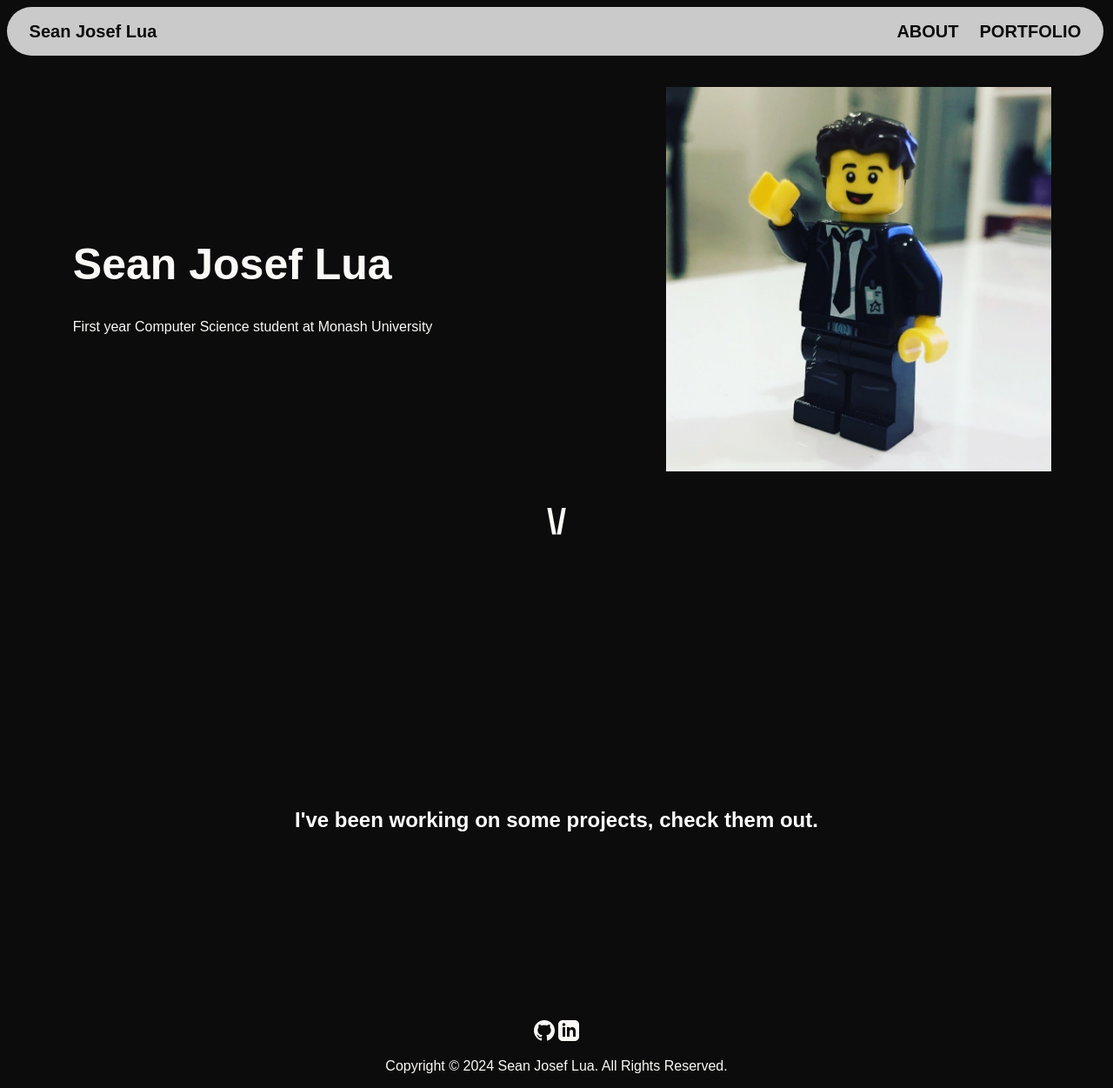
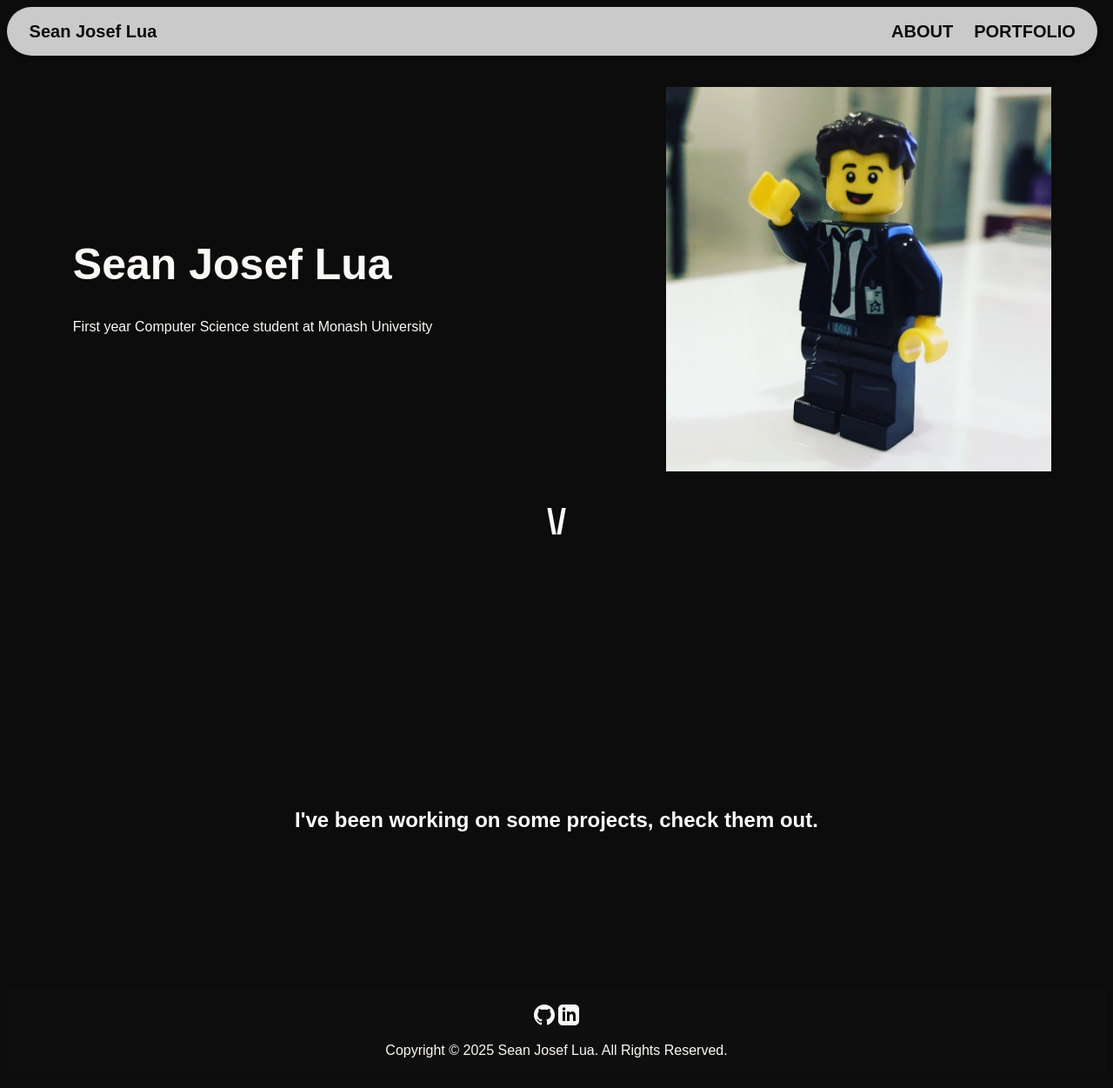
Before and after one commit to sjlua/sjlua.github.io, a plain HTML site: page index.html in a window 1280 px wide. Shown: the whole page at 87% size. Drawn offline with Linux system fonts and the light colour scheme.

Commit message:
Web Version 1.1

```diff
--- a/index.html
+++ b/index.html
@@ -56,7 +56,6 @@
     <br>
     <br>
 
-
     <a class="arrow" href="#comingsoon">\/</a>
 
     <br>
@@ -85,7 +84,6 @@
     <br>
     <br>
 
-    <footer id="footerContainer">
     <br>
     <br>
     <br>
@@ -93,11 +91,13 @@
     <br>
     <br>
     <br>
-        <br>
+
+
+    <footer id="footerContainer">
         <br>
         <svg class="footerIcons" onclick="location.href='https://github.com/sjlua'" xmlns="http://www.w3.org/2000/svg" width="24" height="24" viewBox="0 0 24 24"><path d="M12 0c-6.626 0-12 5.373-12 12 0 5.302 3.438 9.8 8.207 11.387.599.111.793-.261.793-.577v-2.234c-3.338.726-4.033-1.416-4.033-1.416-.546-1.387-1.333-1.756-1.333-1.756-1.089-.745.083-.729.083-.729 1.205.084 1.839 1.237 1.839 1.237 1.07 1.834 2.807 1.304 3.492.997.107-.775.418-1.305.762-1.604-2.665-.305-5.467-1.334-5.467-5.931 0-1.311.469-2.381 1.236-3.221-.124-.303-.535-1.524.117-3.176 0 0 1.008-.322 3.301 1.23.957-.266 1.983-.399 3.003-.404 1.02.005 2.047.138 3.006.404 2.291-1.552 3.297-1.23 3.297-1.23.653 1.653.242 2.874.118 3.176.77.84 1.235 1.911 1.235 3.221 0 4.609-2.807 5.624-5.479 5.921.43.372.823 1.102.823 2.222v3.293c0 .319.192.694.801.576 4.765-1.589 8.199-6.086 8.199-11.386 0-6.627-5.373-12-12-12z"/></svg>
         <svg class="footerIcons" onclick="location.href='https://www.linkedin.com/in/sjlua'" xmlns="http://www.w3.org/2000/svg" width="24" height="24" viewBox="0 0 24 24"><path d="M19 0h-14c-2.761 0-5 2.239-5 5v14c0 2.761 2.239 5 5 5h14c2.762 0 5-2.239 5-5v-14c0-2.761-2.238-5-5-5zm-11 19h-3v-11h3v11zm-1.5-12.268c-.966 0-1.75-.79-1.75-1.764s.784-1.764 1.75-1.764 1.75.79 1.75 1.764-.783 1.764-1.75 1.764zm13.5 12.268h-3v-5.604c0-3.368-4-3.113-4 0v5.604h-3v-11h3v1.765c1.396-2.586 7-2.777 7 2.476v6.759z"/></svg>
-        <p id="footerText">Copyright © 2024 Sean Josef Lua. All Rights Reserved.</p>
+        <p id="footerText">Copyright © 2025 Sean Josef Lua. All Rights Reserved.</p>
     </footer>
 </body>
 </html>
--- a/style.css
+++ b/style.css
@@ -19,11 +19,25 @@ body {
     color: #FAF9F6;
     text-align: center;
     background-color: #0C0C0C;
+    min-height: 100%;
 }
 
 img {
     width: 40%;
     height: auto;
+}
+
+footer {
+    position: relative;
+    left: 0;
+    bottom: 0;
+    width: 100%;
+    background-color: #0f0f0f;
+    color: #FAF9F6;
+    text-align: center;
+    align-content: center;
+    margin-left: auto;
+    margin-right: auto;
 }
 
 /* ----- LAYOUT CONTAINERS ----- */
@@ -39,6 +53,11 @@ img {
     justify-content: center;
     align-items: center;
     gap: 1%;
+}
+
+/* -----  Special footer for about page, due to bottom anchoring issues ----- */
+.footerContainerAbout {
+    position: absolute;
 }
 
 /* ----- BUTTONS ----- */
@@ -97,21 +116,6 @@ img {
     padding-right: 5%;
 }
 
-/* ----- TEXT CUSTOMISATION ----- */
-
-.projectText {
-    padding-left: 10%;
-    padding-right: 10%;
-}
-
-#comingsoon {
-    font-family: 'Inter var', sans-serif;
-    font-weight: bold;
-    font-size: x-large;
-    color: #ffffff;
-    text-decoration: none;
-}
-
 /* ----- NAVBAR ----- */
 
 .navPadding {
@@ -123,14 +127,16 @@ img {
     background: rgba(250, 250, 250, 0.8);
     -webkit-backdrop-filter: blur(4px);
     backdrop-filter: blur(4px);
-    border-radius: 100px;
+    border-radius: 54vw;
     height: 7vh;
-    font-size: 1rem;
+    width: 98%;
+    /* font-size: 1rem; */
+    box-shadow: 2px 5px 4px rgba(0, 0, 0, 0.2);
 
     align-items: center;
     justify-content: center;
     position: fixed;
-    width: 98.5%;
+
 }
 
 .navbarDesktopContainer {
@@ -258,6 +264,21 @@ img {
     max-height: 300px;
 }
 
+/* ----- SPECIFIC TEXT CUSTOMISATION ----- */
+
+.projectText:hover {
+    text-decoration: underline;
+    text-underline-offset: 1mm;
+}
+
+#comingsoon {
+    font-family: 'Inter var', sans-serif;
+    font-weight: bold;
+    font-size: x-large;
+    color: #ffffff;
+    text-decoration: none;
+}
+
 /* ----- FOOTER ----- */
 
 .footerIcons {
```
Also changed, not shown: about.html (+3 -7 lines), portfolio.html (+4 -6 lines). Lines whose indentation alone changed are shown as unchanged.
